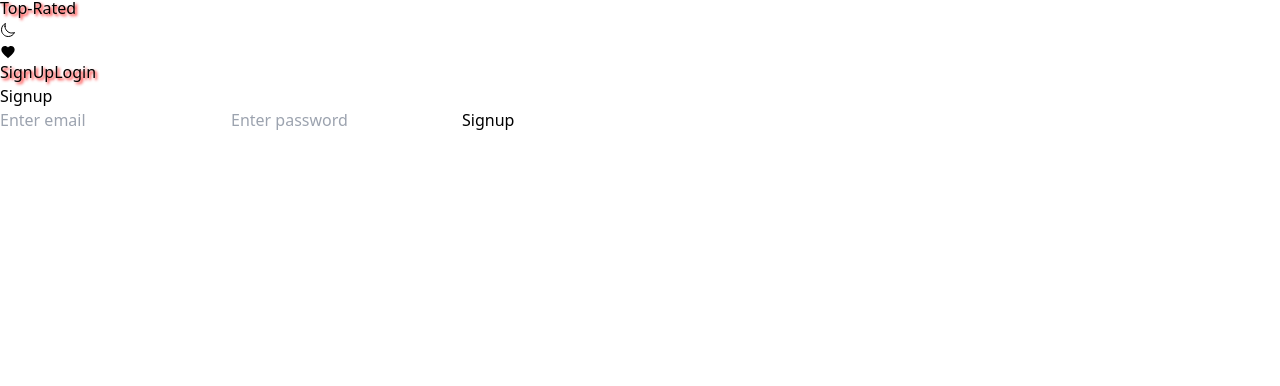
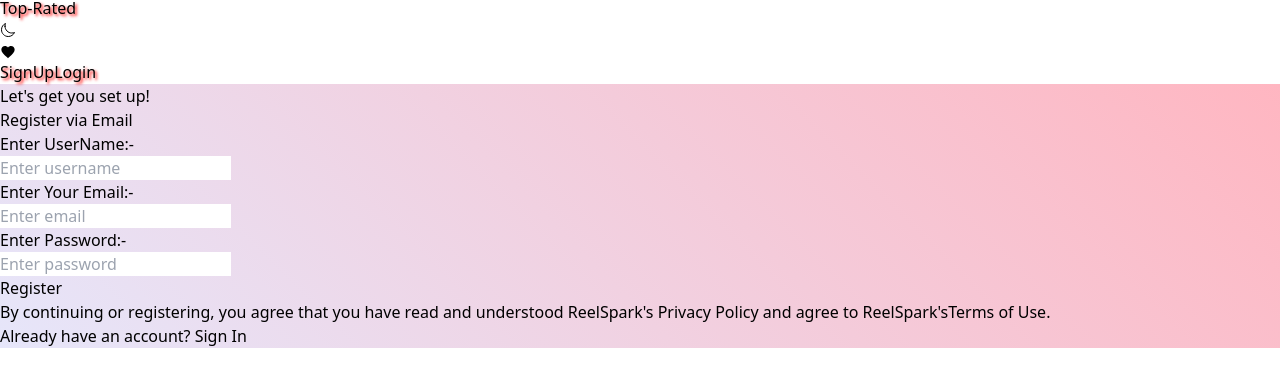
Before and after one commit to Truebus/Movie, a React (Vite) app: page /signup in a window 1280 px wide. Shown: the part 400-786 px from the top of the page. Built offline with nearby package versions, Linux system fonts and the light colour scheme.

Commit message:
feat:make attractive register page

```diff
--- a/src/App.css
+++ b/src/App.css
@@ -12,3 +12,15 @@
   #shadow{
     text-shadow: 3px 3px 3px yellow;
   }
+  #sign{
+    background: linear-gradient(45deg, #FFDAB9, #FF7F50);
+  }
+  #form{
+    background: linear-gradient(45deg, #E6E6FA, #FFB6C1);
+  }
+  #login{
+    background: linear-gradient(45deg, #E6E6FA, #FFB6C1);
+  }
+  #loginform{
+    background: linear-gradient(to bottom, #A0F4D7, #FFF8DC);
+  }
--- a/src/Components/Cart.jsx
+++ b/src/Components/Cart.jsx
@@ -9,7 +9,7 @@
         <div>
     <div>
         {addcart.length===0?(
-            <h1>Your Cart is Empty.</h1>
+            <h1 className="flex items-center justify-center">Your Cart is Empty.</h1>
         ):(
             <div>
             <div className="font-bold flex justify-end items-end p-2 flex-wrap">
--- a/src/Components/Login.jsx
+++ b/src/Components/Login.jsx
@@ -1,6 +1,6 @@
 import React, { useState, useContext } from 'react';
 import { AuthContext } from '../Context/AuthContext';
-import { useNavigate } from 'react-router-dom'; // Import useNavigate
+import { Link, useNavigate } from 'react-router-dom'; // Import useNavigate
 
 const Login = () => {
   const [email, setEmail] = useState('');
@@ -27,24 +27,40 @@
   };
 
   return (
-    <form onSubmit={handleSubmit}>
-      <h2>Login</h2>
-      <input
+    <div className='flex justify-center p-[10px]' id='login'>
+      <div className='h-auto w-[350px] rounded-3xl p-[5px]' id='loginform'>
+    <form onSubmit={handleSubmit} className='flex flex-col p-[10px]'>
+      <h2 className='text-orange-600 font-serif font-bold text-2xl text-center'>Welcome Login Page</h2>
+      <h2 className='mt-2 mb-3 text-blue-900 text-center font-bold text-2xl'>Login via Email</h2>
+      <div>
+        <label htmlFor='email' className='font-semibold'>Enter Email:-</label>
+      <input id='email' className='mt-2 mb-3 w-full outline-none rounded-2xl p-2 focus:border-2 border-blue-800
+      shadow-md shadow-gray-400'
         type="email"
         placeholder="Enter email"
         value={email}
         onChange={(e) => setEmail(e.target.value)}
         required
       />
-      <input
+      </div>
+      <div>
+        <label htmlFor='password' className='font-semibold'>Enter Password:-</label>
+      <input id='password' className='mt-2 mb-3 w-full outline-none rounded-2xl p-2 focus:border-2 border-blue-800
+      shadow-md shadow-gray-400'
         type="password"
         placeholder="Enter password"
         value={password}
         onChange={(e) => setPassword(e.target.value)}
         required
       />
-      <button type="submit">Login</button>
+      </div>
+      <button type="submit" className='mb-3 w-full bg-pink-300 p-1 font-semibold'>Login</button>
+      <p className='text-center'>Forgot password?
+      Don't have an account? <Link to={'/signup'} className='text-blue-600 font-semibold'> Register</Link></p>
+      <p className='text-center mt-3 text-gray-600'>By registering, you agree to ReelSpark's Terms of Use and Privacy Policy</p>
     </form>
+    </div>
+    </div>
   );
 };
 
--- a/src/Components/Signup.jsx
+++ b/src/Components/Signup.jsx
@@ -1,17 +1,19 @@
 import { useState, useContext } from 'react';
 import { AuthContext } from '../Context/AuthContext';
-import { useNavigate } from 'react-router-dom'; // Import useNavigate
+import { Link, useNavigate } from 'react-router-dom'; // Import useNavigate
+
 
 const Signup = () => {
   const [email, setEmail] = useState('');
   const [password, setPassword] = useState('');
+  const[username,setUserName] = useState('');
   const { login } = useContext(AuthContext);
   const navigate = useNavigate(); // Initialize navigate
 
   const handleSubmit = (e) => {
     e.preventDefault();
 
-    const userData = { email, password };
+    const userData = { username,email, password};
 
     // Save user data in context and localStorage
     login(userData);
@@ -22,24 +24,49 @@
   };
 
   return (
-    <form onSubmit={handleSubmit}>
-      <h2>Signup</h2>
-      <input
-        type="email"
+    <div className='p-[10px] flex justify-center' id='sign'>
+    <div className='border-2 border-gray-200 rounded-3xl bg-yellow-200 p-4 w-[350px] h-auto' id="form">
+      <form onSubmit={handleSubmit} className='flex flex-col'>
+      <h2 className='text-center text-blue-700 font-serif font-bold text-3xl'>Let's get you set up!</h2>
+      <h2 className='text-center mt-2 mb-2 text-blue-700 font-sans underline font-bold text-lg'>Register via Email</h2>
+      <div>
+        <label htmlFor='name=' className='mt-3 font-semibold'>Enter UserName:-</label><br/>
+      <input className='w-full mb-3 mt-2 p-2 outline-none rounded-xl shadow-md shadow-gray-500 focus:border-2 border-sky-500'
+        type="text" id='name'
+        placeholder="Enter username"
+        value={username}
+        onChange={(e) => setUserName(e.target.value)}
+        required
+      /><br/>
+      </div>
+      <div>
+        <label htmlFor='email' className='mt-3 font-semibold'>Enter Your Email:-</label><br/>
+      <input  className='w-full mb-3 mt-2 p-2 outline-none rounded-xl shadow-md shadow-gray-500 focus:border-2 border-sky-500'
+        type="email" id='email'
         placeholder="Enter email"
         value={email}
         onChange={(e) => setEmail(e.target.value)}
         required
-      />
-      <input
-        type="password"
+      /><br/>
+      </div>
+      <div>
+        <label htmlFor='password' className='mt-3 font-semibold'>Enter Password:-</label><br/>
+      <input  className='w-full mb-3 mt-2 p-2 outline-none rounded-xl shadow-md shadow-gray-500 focus:border-2 border-sky-500'
+        type="password" id='password'
         placeholder="Enter password"
         value={password}
         onChange={(e) => setPassword(e.target.value)}
         required
-      />
-      <button type="submit">Signup</button>
+      /><br/>
+      </div>
+      <div>
+      <button type="submit" className='text-center w-full mb-[10px] bg-yellow-400 p-2 rounded-lg font-semibold'>Register</button>
+      </div>
+      <p className='text-center text-sm mb-4 text-gray-500'>By continuing or registering, you agree that you have read and understood ReelSpark's Privacy Policy and agree to ReelSpark'sTerms of Use.</p>
+    <p className='text-center'>Already have an account? <Link className="text-sky-700" to={"/login"}> Sign In</Link> </p>
     </form>
+    </div>
+    </div>
   );
 };
 
```
